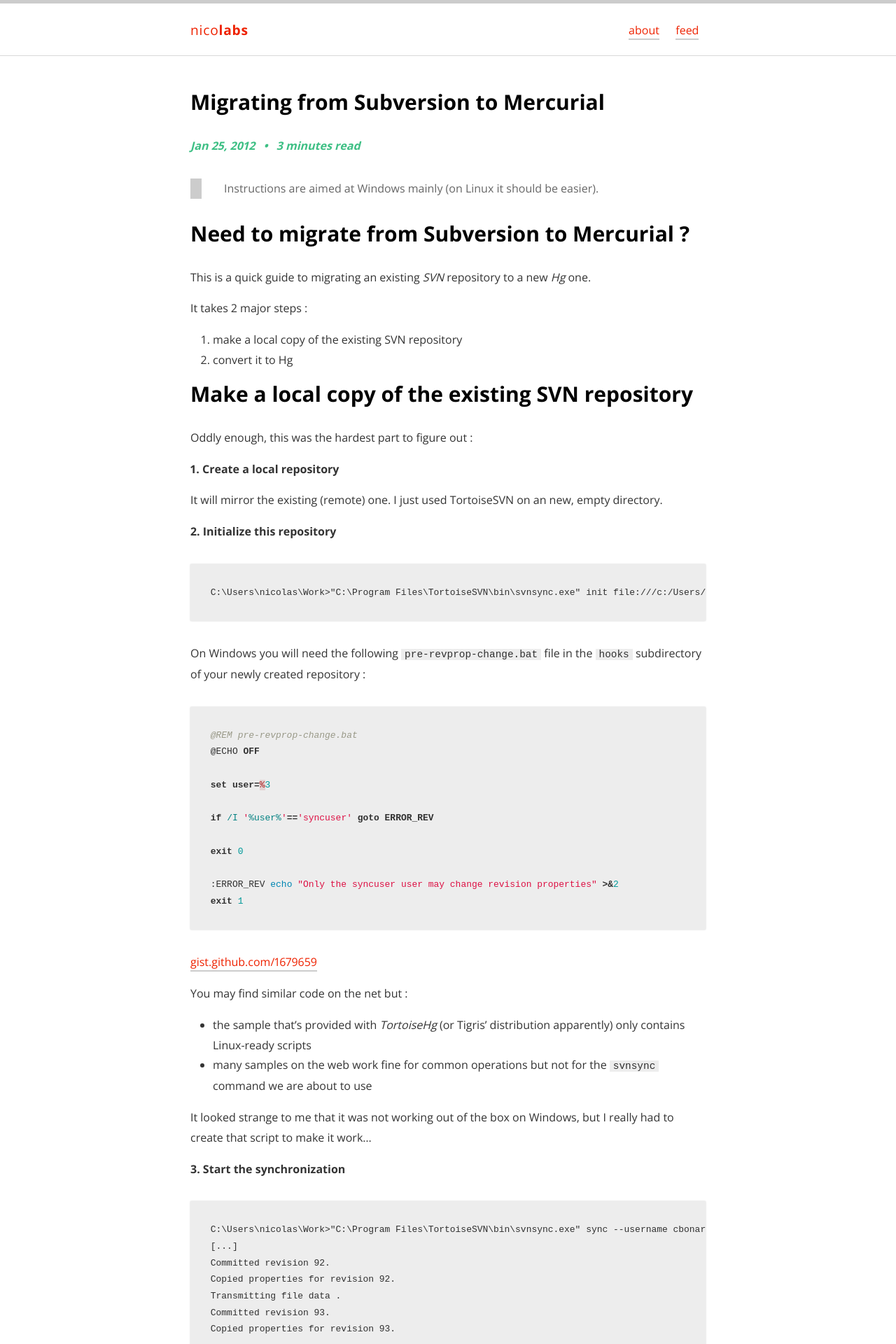
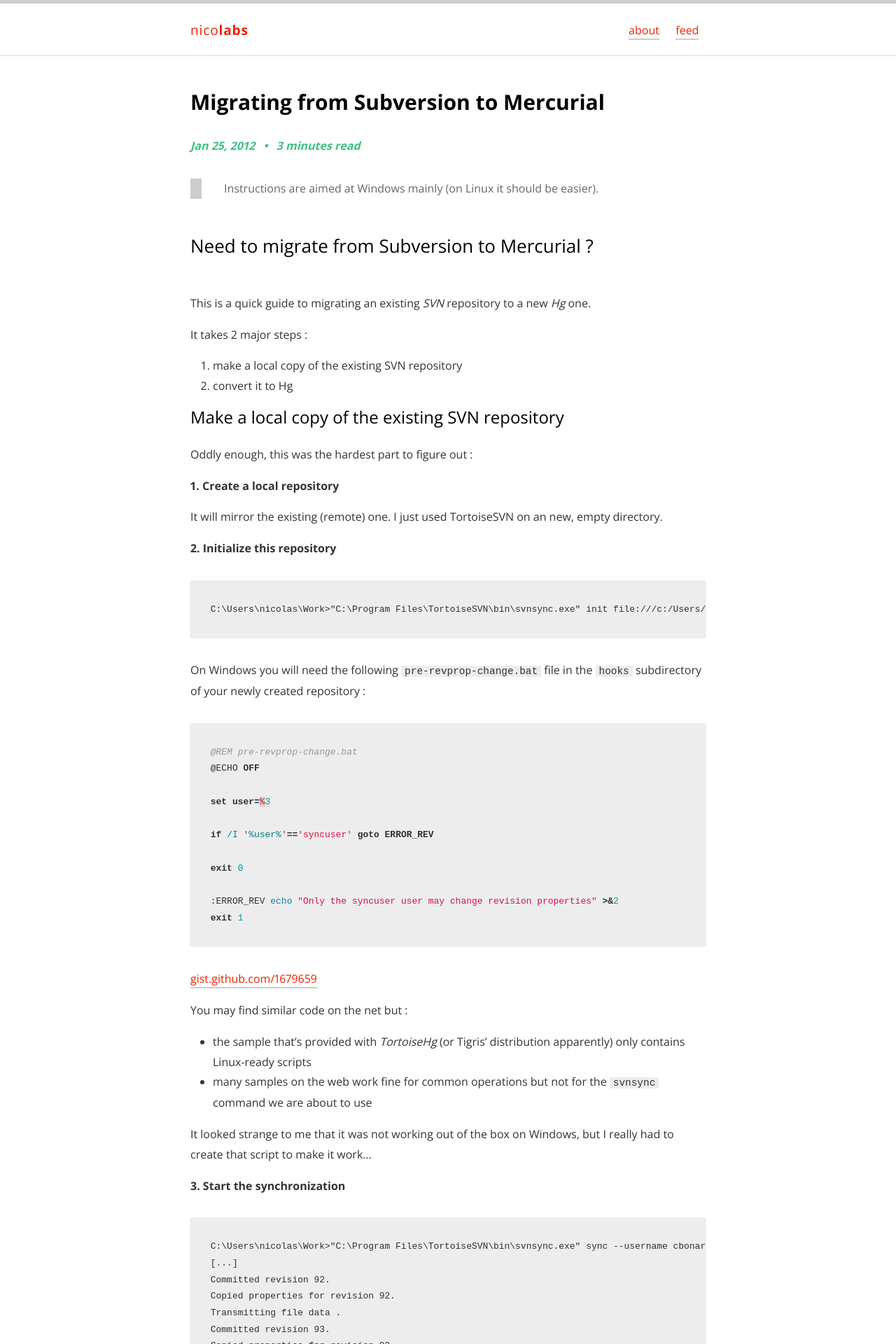
Before and after one commit to nicolabs/nicolabs.net, a Jekyll site: the page built from _posts/2012-01-25-Migrating-from-Subversion-to-Mercurial.md, in a window 1280 px wide. Shown: the top 1920 px of the page at 70% size. Built offline with Jekyll 4.4.1, drawn with Linux system fonts in a browser that asks for light colours.

Commit message:
Fixing headers level

```diff
--- a/_posts/2012-01-25-Migrating-from-Subversion-to-Mercurial.md
+++ b/_posts/2012-01-25-Migrating-from-Subversion-to-Mercurial.md
@@ -10,7 +10,7 @@ tags:
 ---
 > Instructions are aimed at Windows mainly (on Linux it should be easier).
 
-# Need to migrate from Subversion to Mercurial ?
+## Need to migrate from Subversion to Mercurial ?
 
 This is a quick guide to migrating an existing _SVN_ repository to a new _Hg_ one.
 
@@ -19,7 +19,7 @@ It takes 2 major steps :
 1. make a local copy of the existing SVN repository
 2. convert it to Hg
 
-# Make a local copy of the existing SVN repository
+### Make a local copy of the existing SVN repository
 
 Oddly enough, this was the hardest part to figure out :
 
@@ -68,7 +68,7 @@ It looked strange to me that it was not working out of the box on Windows, but I
 We can now work with this local SVN mirror.
 
 
-# Convert the SVN repository to a Hg one
+### Convert the SVN repository to a Hg one
 
 This operation is quite simple...
 
@@ -103,7 +103,7 @@ Successful import from SourceForge's SVN to Google Code's Hg :
 
 ![Sample project imported from Sourceforge's SVN to Google code's Hg](/assets/blog/svn2hg-googlecode.png)
 
-# Related links
+## Related links
 
 - Sample `pre-revprop-change` hooks for Windows : [stackoverflow.com/questions/6155/common-types-of-subversion-hooks/9010360#9010360](http://stackoverflow.com/questions/6155/common-types-of-subversion-hooks/9010360#9010360)
 - Official doc for converting from different sources to Hg : [mercurial.selenic.com/wiki/ConvertExtension](http://mercurial.selenic.com/wiki/ConvertExtension)
```
